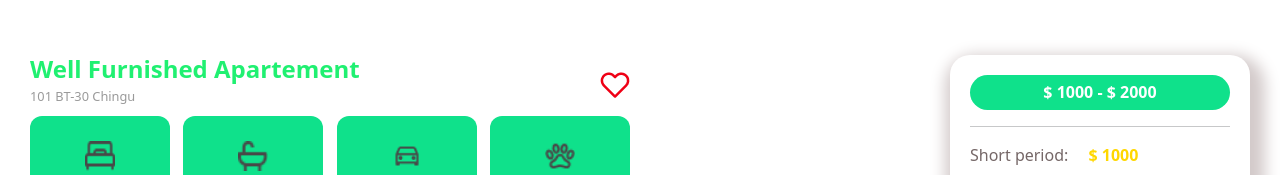
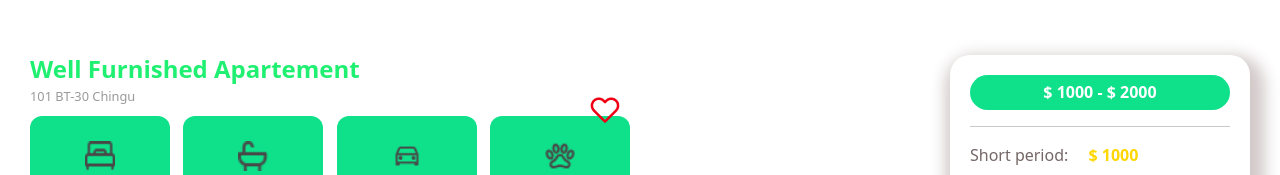
Before and after one commit to chingu-voyages/v42-bears-team-30, a React (Create React App) app in the folder app-front/: page /room/1 in a window 1280 px wide. Shown: the part 486-661 px from the top of the page. Built offline with nearby package versions, Linux system fonts and the light colour scheme.

Commit message:
[FRONT] fix btn love position

```diff
--- a/app-front/src/components/cards/cards.js
+++ b/app-front/src/components/cards/cards.js
@@ -6,9 +6,6 @@ import bathIcon from '../../assets/icons/bath-icon.png';
 import carIcon from '../../assets/icons/car-icon.png';
 import petIcon from '../../assets/icons/pet-icon.png';
 
-import room1 from '../../assets/images/rooms/room-1.png';
-import room2 from '../../assets/images/rooms/room-2.png';
-import room3 from '../../assets/images/rooms/room-3.png';
 import axios from 'axios'
 import host,{getAllRoom} from '../../utils/ApiRoute'
 import './cards.css';
@@ -21,15 +18,9 @@ function Cards() {
         axios.get(getAllRoom)
             .then(({data}) =>{
                 setRooms(data.data)
-                console.log("data",data.data);
+            })
+    },[])
 
-
-            })
-
-    },[])
-    console.log("rooms",rooms);
-
-    const cards = [1,2,3,4,5,6]
     const navigate = useNavigate();
     const getOneRoom = ( id) => {
         navigate( `/room/${id}`)
@@ -46,13 +37,14 @@ function Cards() {
                     {rooms.map(room => (
                         //room.avalaible === true &&
                         <div key={room._id}>
+                            <div className='love-icon'>
+                                <LoveButton />
+                            </div>
                             <div className='card-room' key={room._id}>
                                 <div className='card-room-container'>
                                     <div className='card-room-top' onClick={(card) => {getOneRoom(room._id)}}>
                                         <img key={room._id} className='room-picture' src={`${host}${room.img[0]}`} alt="room-img"/>
-                                        <div className='love-icon'>
-                                            <LoveButton />
-                                        </div>
+
                                         <div className='room-price'>
                                             <div className='price'>
                                                 <h4>$1000 - 5000 USD</h4>
--- a/app-front/src/components/detailspage/detailspage.css
+++ b/app-front/src/components/detailspage/detailspage.css
@@ -269,10 +269,18 @@
     margin-right: 1em;
 }
 
+.details-love {
+    position: relative;
+}
+
 .details-love img {
     cursor: pointer;
     height: 30px;
+    position: absolute;
+    right: 10px;
+    top: 10px;
     width: 30px;
+    z-index: 1;
 }
 
 .details-love img:hover {
```
